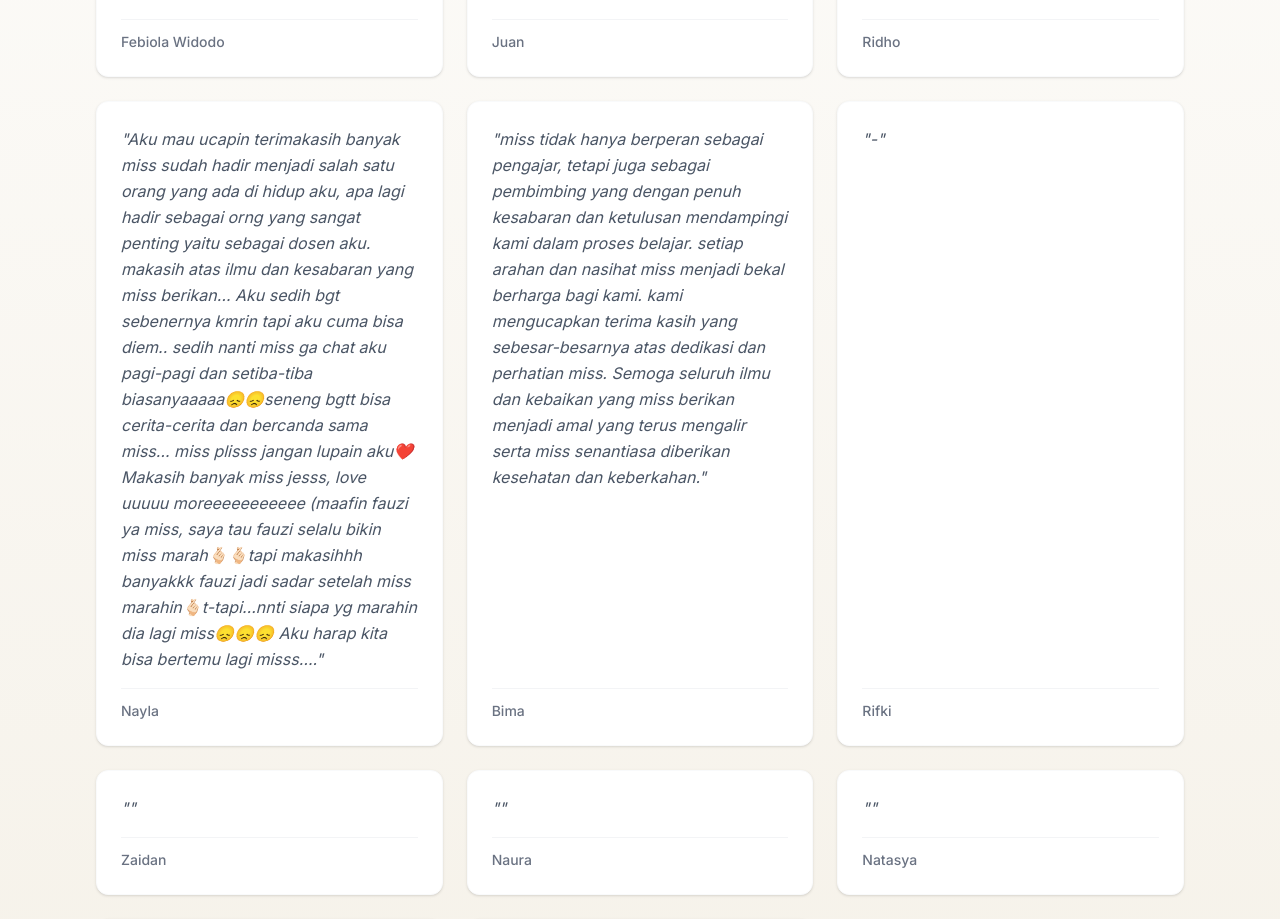
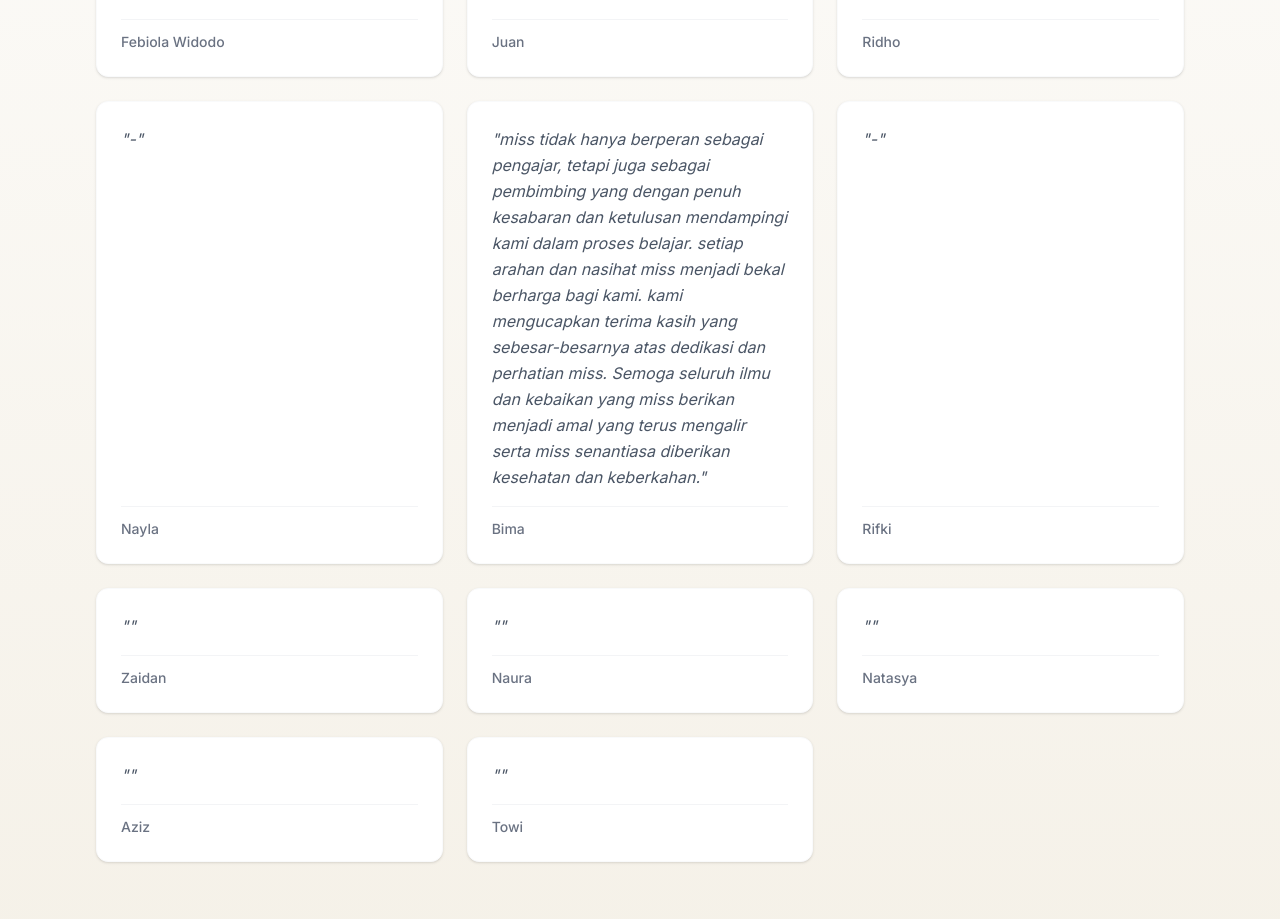
Before and after one commit to Rydhoff/miss-jessica, a React (Vite) app: page / in a window 1280 px wide. Shown: the part 3160-4079 px from the top of the page. Built offline with nearby package versions, Linux system fonts and the light colour scheme.

Commit message:
update message nela

```diff
--- a/src/components/Messages.jsx
+++ b/src/components/Messages.jsx
@@ -27,7 +27,7 @@ const studentMessages = [
     },
     {
         name: 'Nayla',
-        message: 'Aku mau ucapin terimakasih banyak miss sudah hadir menjadi salah satu orang yang ada di hidup aku, apa lagi hadir sebagai orng yang sangat penting yaitu sebagai dosen aku. makasih atas ilmu dan kesabaran yang miss berikan…\n\n Aku sedih bgt sebenernya kmrin tapi aku cuma bisa diem.. sedih  nanti miss ga chat aku pagi-pagi dan setiba-tiba biasanyaaaaa😞😞seneng bgtt bisa cerita-cerita dan bercanda sama miss…\n\n miss plisss jangan lupain aku❤️\n\nMakasih banyak miss jesss, love uuuuu moreeeeeeeeeee (maafin fauzi ya miss, saya tau fauzi selalu bikin miss marah🫰🏻🫰🏻tapi makasihhh banyakkk fauzi jadi sadar setelah miss marahin🫰🏻t-tapi…nnti siapa yg marahin dia lagi miss😞😞😞 \n\nAku harap kita bisa bertemu lagi misss….',
+        message: '-',
     },
     {
         name: 'Bima',
```
